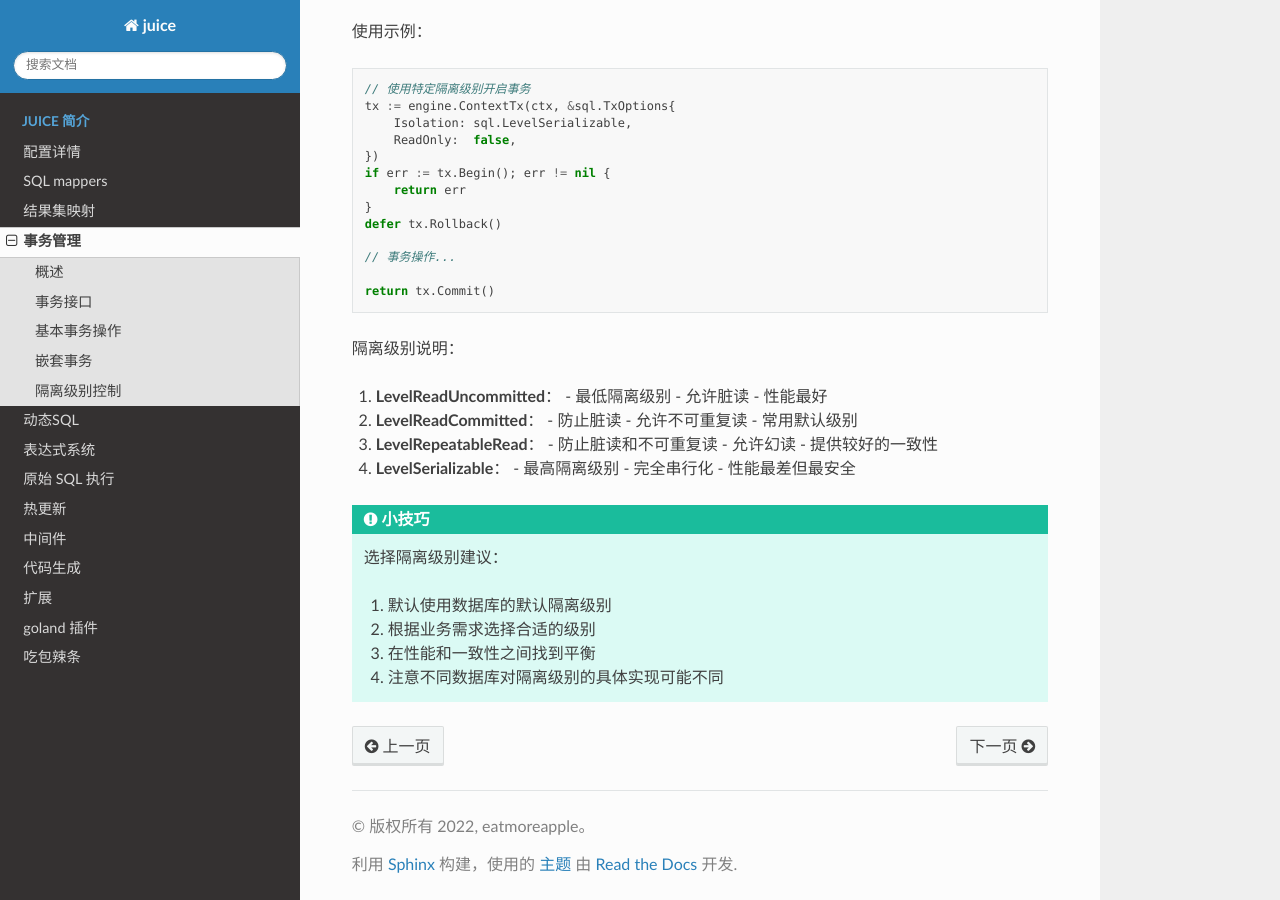
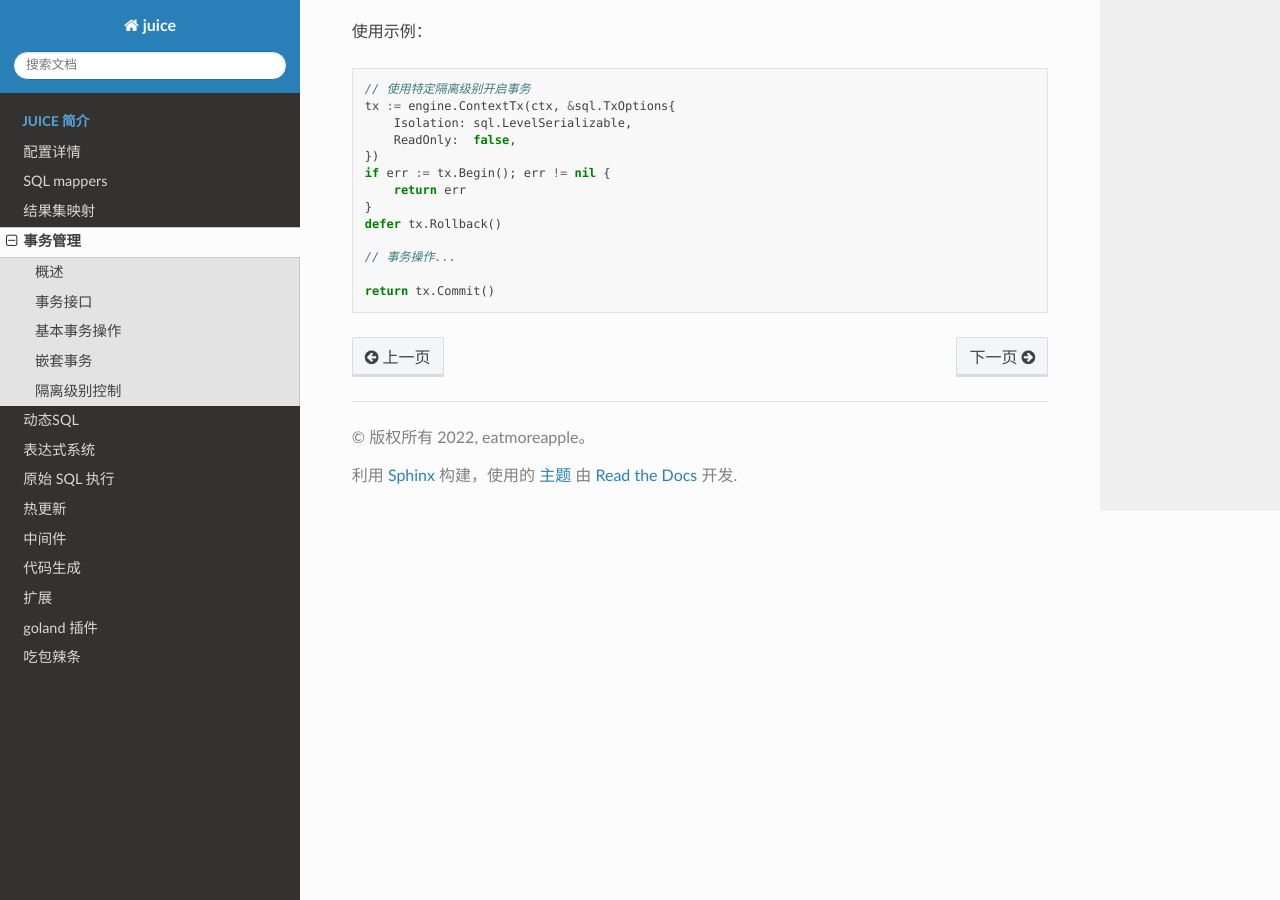
Before and after one commit to go-juicedev/juice-doc, a Sphinx documentation site: the page built from source/tx.rst, in a window 1280 px wide and 900 px high, scrolled down 2595 px. Built offline with Sphinx 7.4.7 and the Read the Docs theme 3.1.0, drawn with Linux system fonts in a browser that asks for light colours.

Commit message:
tx: 删除隔离级别相关说明

```diff
--- a/source/tx.rst
+++ b/source/tx.rst
@@ -146,33 +146,3 @@ Juice 支持完整的事务隔离级别控制，与 ``database/sql`` 包保持
     // 事务操作...
 
     return tx.Commit()
-
-隔离级别说明：
-
-1. **LevelReadUncommitted**：
-   - 最低隔离级别
-   - 允许脏读
-   - 性能最好
-
-2. **LevelReadCommitted**：
-   - 防止脏读
-   - 允许不可重复读
-   - 常用默认级别
-
-3. **LevelRepeatableRead**：
-   - 防止脏读和不可重复读
-   - 允许幻读
-   - 提供较好的一致性
-
-4. **LevelSerializable**：
-   - 最高隔离级别
-   - 完全串行化
-   - 性能最差但最安全
-
-.. tip::
-    选择隔离级别建议：
-
-    1. 默认使用数据库的默认隔离级别
-    2. 根据业务需求选择合适的级别
-    3. 在性能和一致性之间找到平衡
-    4. 注意不同数据库对隔离级别的具体实现可能不同
```
